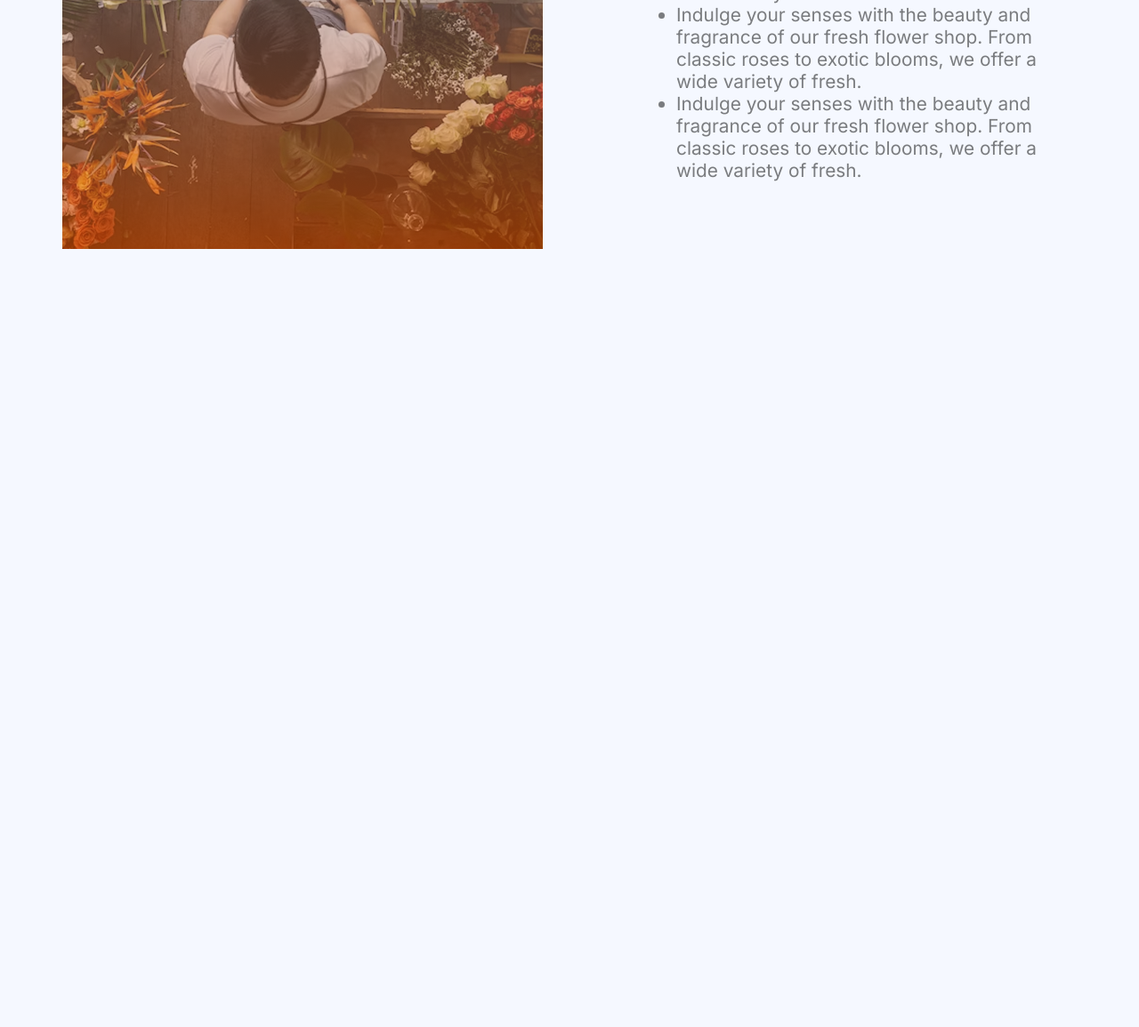
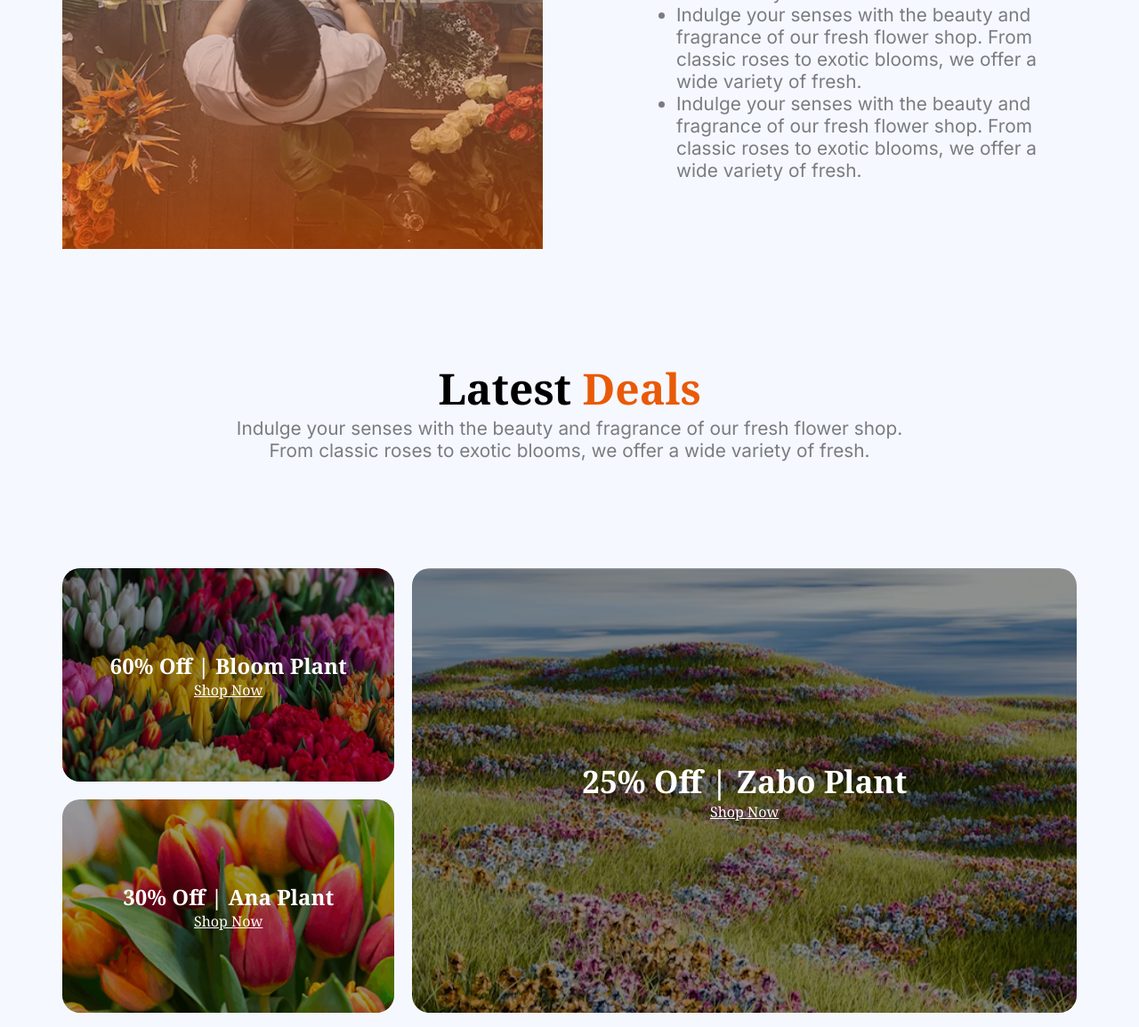
Before and after one commit to blindCode13/assignment-two, a plain HTML site: page index.html in a window 1280 px wide. Shown: the part 2374-3529 px from the top of the page at 89% size. Before the commit the page ends 2674 px from the top, so only its background shows below. Drawn offline with Linux system fonts and the light colour scheme.

Commit message:
Completed Latest Deals Section

```diff
--- a/index.html
+++ b/index.html
@@ -104,6 +104,35 @@
             </div>
         </section>
 
+        <!-- Latest Deals Section -->
+         <section class="latest-deals center-align">
+             <div class="deals-description center-align">
+                <h1 class="font-notoserif">Latest <span class="text-red">Deals</span></h1>
+                <p class="font-inter text-gray">Indulge your senses with the beauty and fragrance of our fresh flower shop. From classic roses to exotic blooms, we offer a wide variety of fresh.</p>
+                </div>
+
+                <div class="deals-img-container font-notoserif">
+                    <div id="bloom">
+                        <div class="overlay">
+                            <h1>60% Off | Bloom Plant</h1>
+                            <a href="#">Shop Now</a>
+                        </div>
+                    </div>
+                    <div id="ana">
+                        <div class="overlay">
+                            <h1>30% Off | Ana Plant</h1>
+                            <a href="#">Shop Now</a>
+                        </div>
+                    </div>
+                    <div id="zabo">
+                        <div class="overlay">
+                            <h1>25% Off | Zabo Plant</h1>
+                            <a href="#">Shop Now</a>
+                        </div>
+                    </div>
+                </div>
+         </section>
+
     </main>
 
 </body>
--- a/styles/style.css
+++ b/styles/style.css
@@ -119,7 +119,6 @@ header nav {
 }
 
 
-
 /* Plants Lover Section */
 .plants-lover {
     display: flex;
@@ -156,6 +155,60 @@ header nav {
 }
 
 
+/* Latest Deals Section */
+.latest-deals {
+    margin-top: 120px;
+}
+.deals-description {
+    text-align: center;
+    max-width: 800px;
+}
+.deals-description h1 {
+    font-size: 3rem;
+}
+.deals-description p {
+    font-size: 1.3rem;
+}
+.deals-img-container {
+    display: grid;
+    grid-template-columns: 1fr 2fr;
+    gap: 20px;
+    margin-top: 120px;
+}
+.deals-img-container h1, .deals-img-container a {
+    color: #fff;
+}
+.overlay {
+    display: flex;
+    flex-direction: column;
+    justify-content: center;
+    align-items: center;
+    width: 100%;
+    height: 100%;
+    background-color: rgb(0, 0, 0, 0.4);
+}
+#bloom {
+    background-image: url(../assets/deal-bloom.png);
+    height: 240px;
+}
+#ana {
+    background-image: url(../assets/deal-ana.png);
+    height: 240px;
+}
+#zabo {
+    background-image: url(../assets/deal-zabo.png);
+    grid-row: 1 / span 2;
+    grid-column: 2;
+}
+#zabo h1 {
+    font-size: 2.2rem;
+}
+#bloom, #ana, #zabo {
+    background-repeat: no-repeat;
+    background-size: cover;
+    border-radius: 20px;
+    overflow: hidden;
+}
 
 
 
@@ -172,11 +225,14 @@ header nav {
         flex-direction: column-reverse;
     }
     .banner h1, .plants h1,
-    .lover-description h1
+    .lover-description h1,
+    .deals-description h1
      {font-size: 1.5rem;}
+
     .banner p,
     .plants p, .card,
-    .lover-description ul li
+    .lover-description ul li,
+    .deals-description p
     {font-size: 0.8rem;}
 
     .banner img {
@@ -205,6 +261,19 @@ header nav {
     #lover-img-container img {
         width: 100%;
     }
+    .deals-img-container {
+        margin-top: 50px;
+        grid-template-columns: none;
+        grid-template-rows: repeat(3, 1fr);
+    }
+    #zabo {
+        grid-column: 1;
+        grid-row: 3;
+
+    }
+    #zabo h1 {
+        font-size: 24px;
+    }
 }
 
 @media screen and (600px < width < 1180px) {
```
